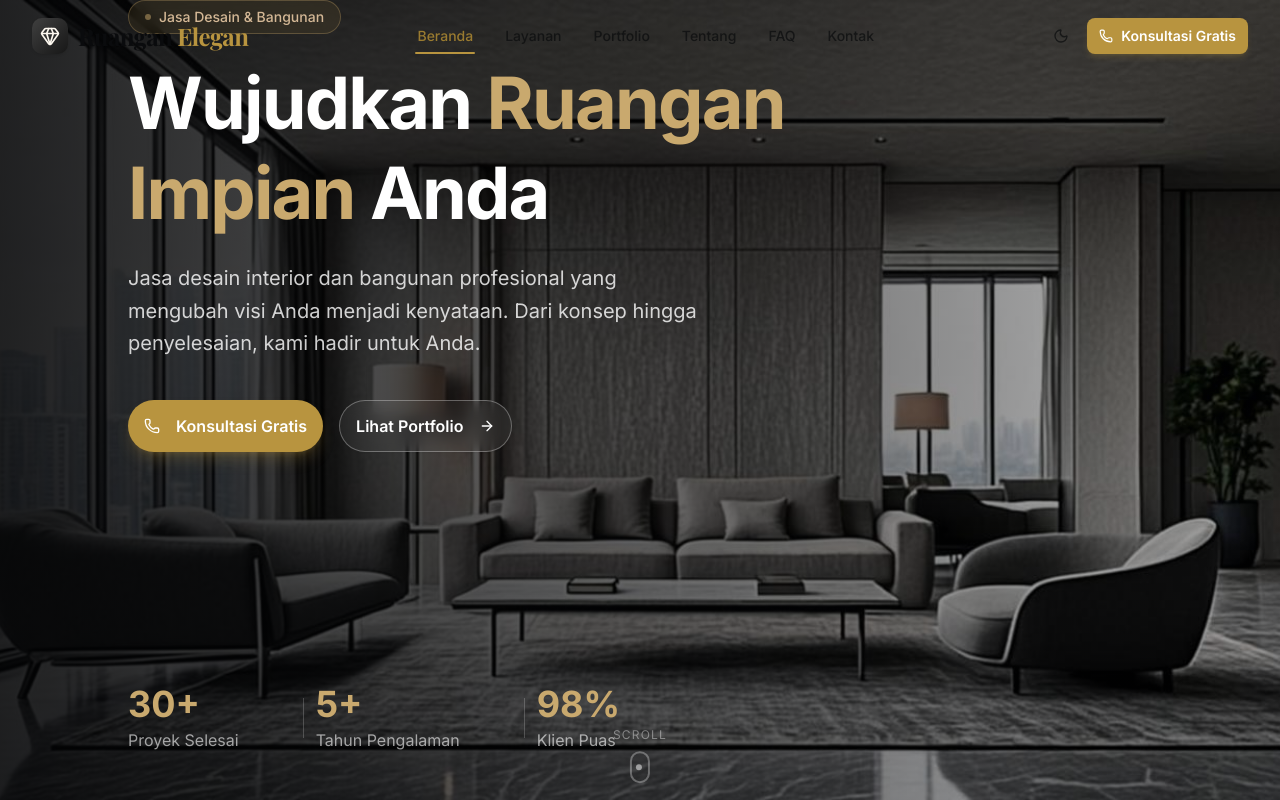
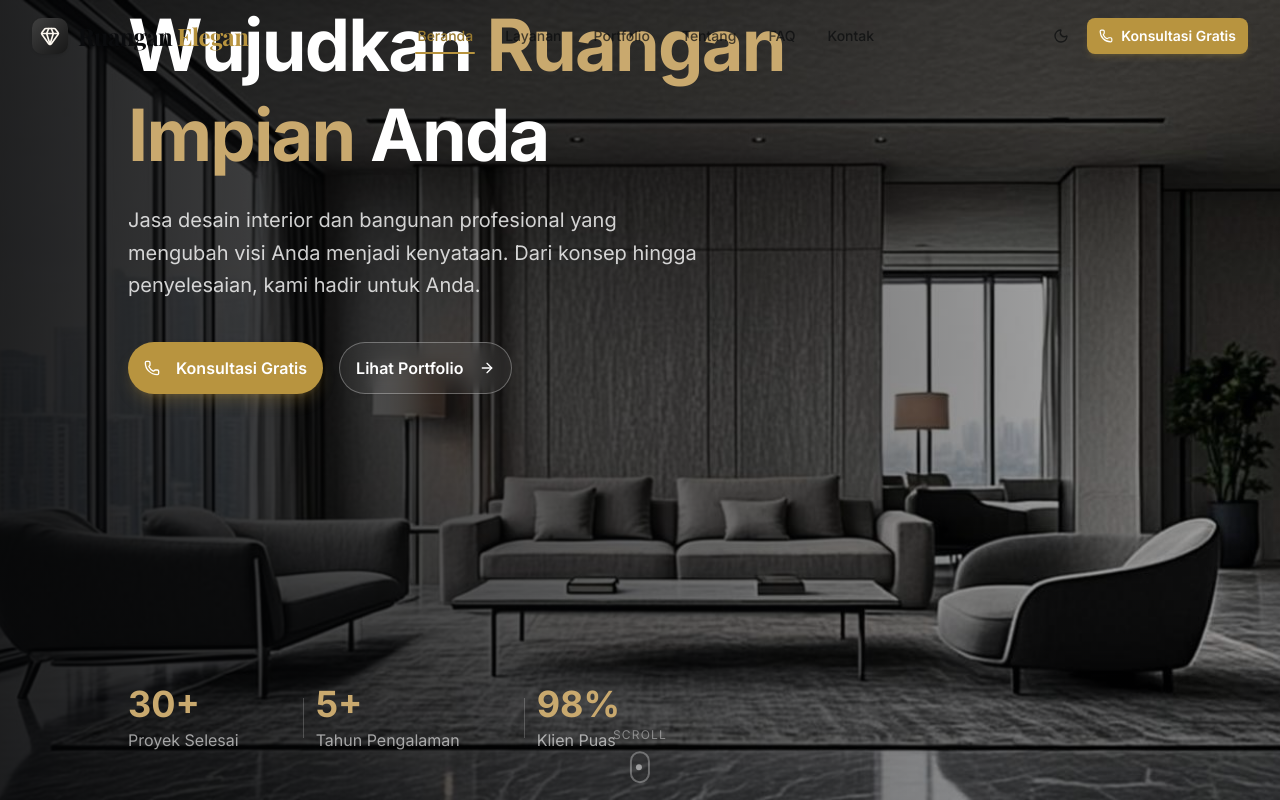
Before and after one commit to UjangSupriatna/ruang-estetik, a Next.js app: page / in a window 1280 px wide. Shown: the top 800 px of the page. Built offline with nearby package versions, Linux system fonts and the light colour scheme; a web font is replaced by a local one.

Commit message:
418b06c9-fdd3-44a2-ba0a-07c84567befc

```diff
--- a/src/components/footer.tsx
+++ b/src/components/footer.tsx
@@ -47,9 +47,6 @@ export default function Footer() {
               <h3 className="font-[var(--font-playfair)] text-2xl font-bold text-white">
                 Ruangan Elegan
               </h3>
-              <p className="mt-1 text-sm text-gold-400">
-                Jasa Desain & Bangunan
-              </p>
             </div>
             <p className="text-sm leading-relaxed text-neutral-400">
               Mengubah ruangan impian Anda menjadi kenyataan dengan desain yang
--- a/src/components/hero.tsx
+++ b/src/components/hero.tsx
@@ -59,14 +59,6 @@ export default function Hero() {
         animate="visible"
       >
         <div className="max-w-2xl lg:max-w-3xl">
-          {/* Badge */}
-          <motion.div variants={itemVariants} className="mb-6">
-            <span className="inline-flex items-center gap-2 rounded-full border border-gold-400/30 bg-gold-500/10 px-4 py-1.5 text-sm font-medium text-gold-300 backdrop-blur-sm">
-              <span className="h-1.5 w-1.5 rounded-full bg-gold-400 animate-pulse" />
-              Jasa Desain & Bangunan
-            </span>
-          </motion.div>
-
           {/* Main Headline */}
           <motion.h1
             variants={itemVariants}
```
